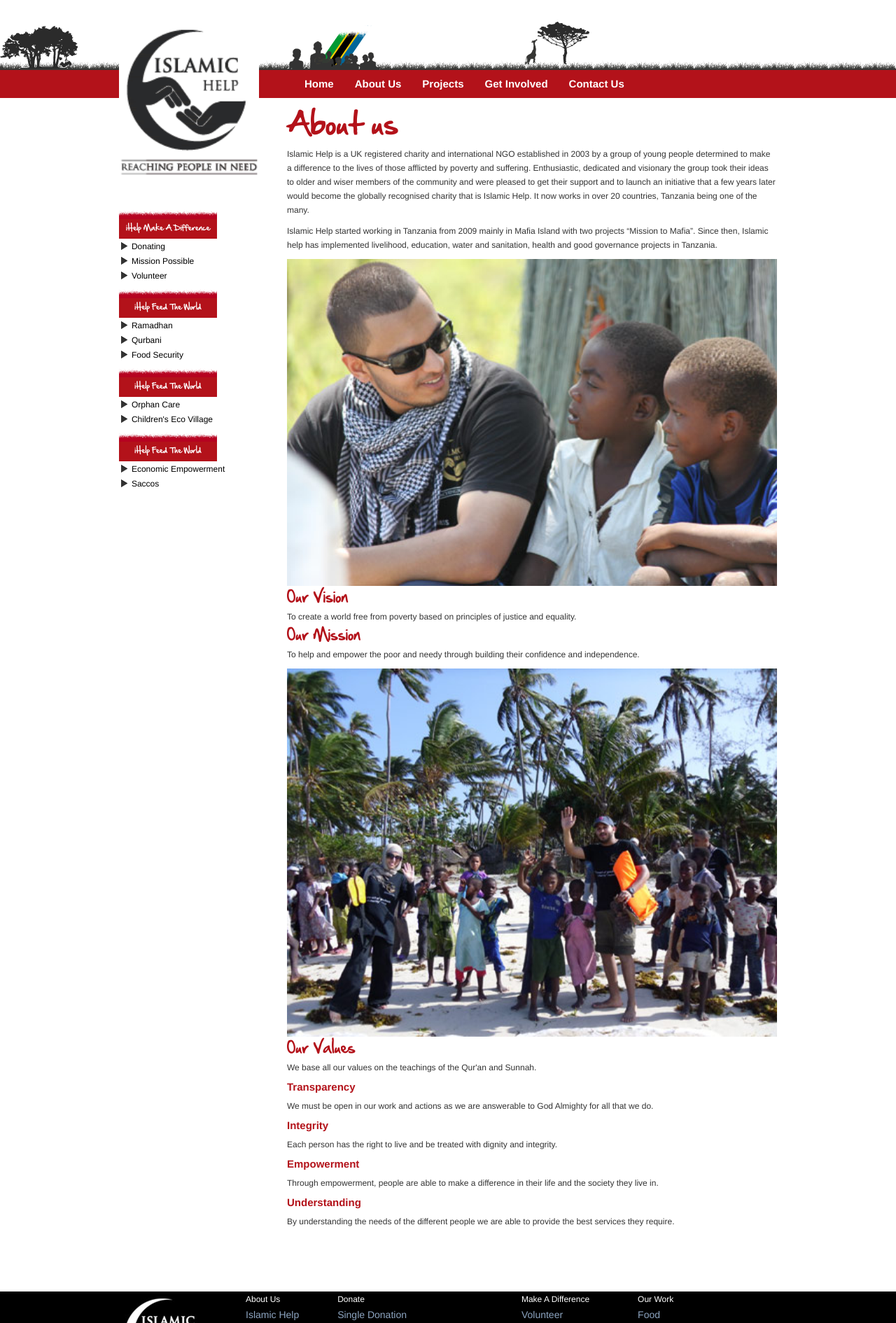
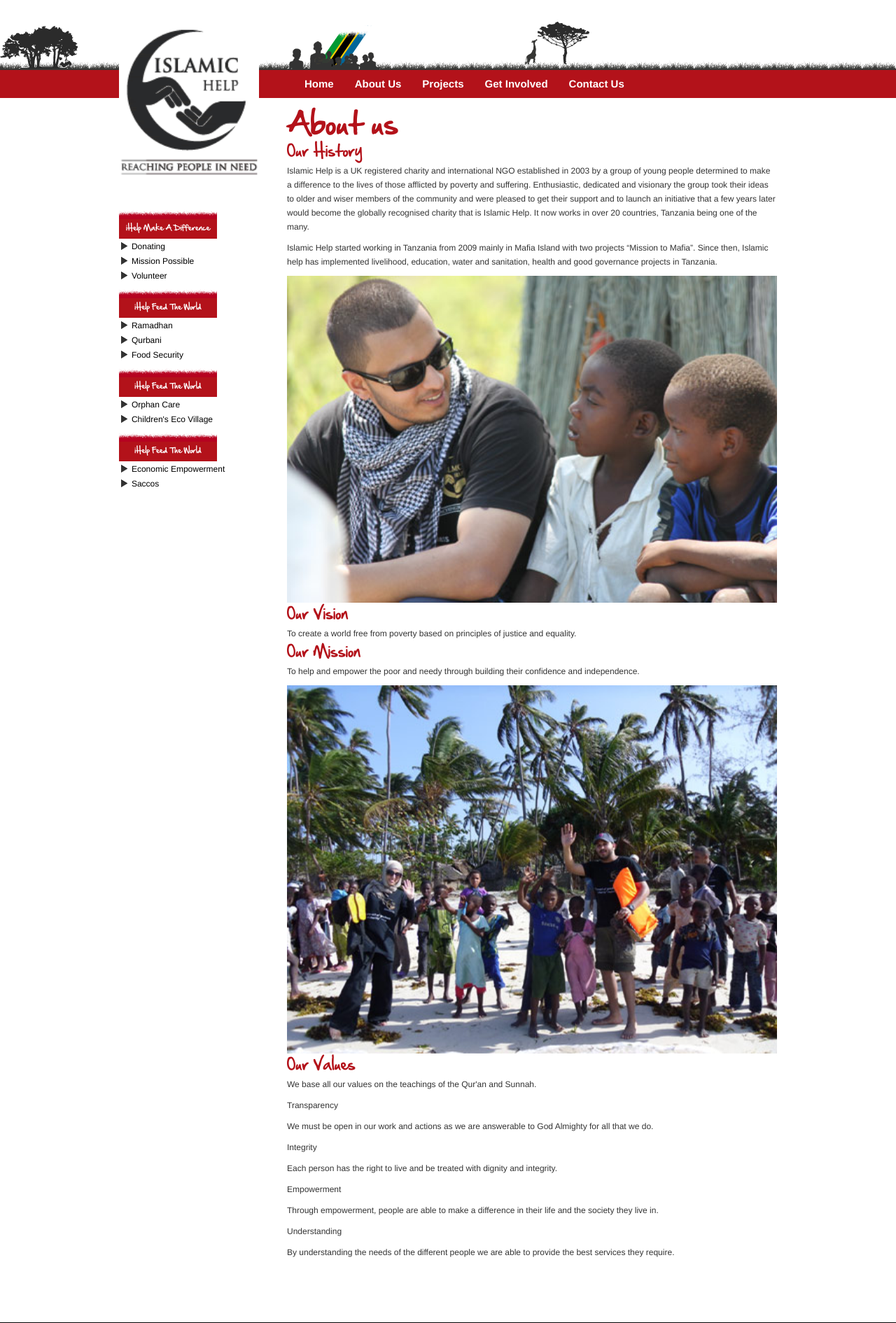
Before and after one commit to realneo/ihtz, a PHP site: page /about.php in a window 1280 px wide. Shown: the top 1890 px of the page at 70% size. Run offline with PHP 8.4, Linux system fonts and the light colour scheme.

Commit message:
Finalized the page completely

```diff
--- a/about.php
+++ b/about.php
@@ -11,6 +11,7 @@
         <div class='span9' id='infomation'>
             <br />
             <h1>About us</h1>
+            <h2>Our History</h2>
             <p>Islamic Help is a UK registered charity and international NGO established in 2003 by a group of young people determined to make a difference to the lives of those afflicted by poverty and suffering.
                Enthusiastic, dedicated and visionary the group took their ideas to older and wiser members of the community and were pleased to get their support and to launch an initiative that a few years later would become the globally recognised charity that is Islamic Help. It now works in over 20 countries, Tanzania being one of the many.</p>
 
@@ -27,16 +28,16 @@
             <h2>Our Values</h2>
             <p>We base all our values on the teachings of the Qur'an and Sunnah.</p>
 
-            <h3>Transparency</h3>
+            <p class='green_color italic bold'>Transparency</p>
             <p>We must be open in our work and actions as we are answerable to God Almighty for all that we do.</p>
 
-            <h3>Integrity</h3>
+            <p class='green_color italic bold'>Integrity</p>
             <p>Each person has the right to live and be treated with dignity and integrity.</p>
 
-            <h3>Empowerment</h3>
+            <p class='green_color italic bold'>Empowerment</p>
             <p>Through empowerment, people are able to make a difference in their life and the society they live in.</p>
 
-            <h3>Understanding</h3>
+            <p class='green_color italic bold'>Understanding</p>
             <p>By understanding the needs of the different people we are able to provide the best services they require. </p>
         </div>
     </div>
```
